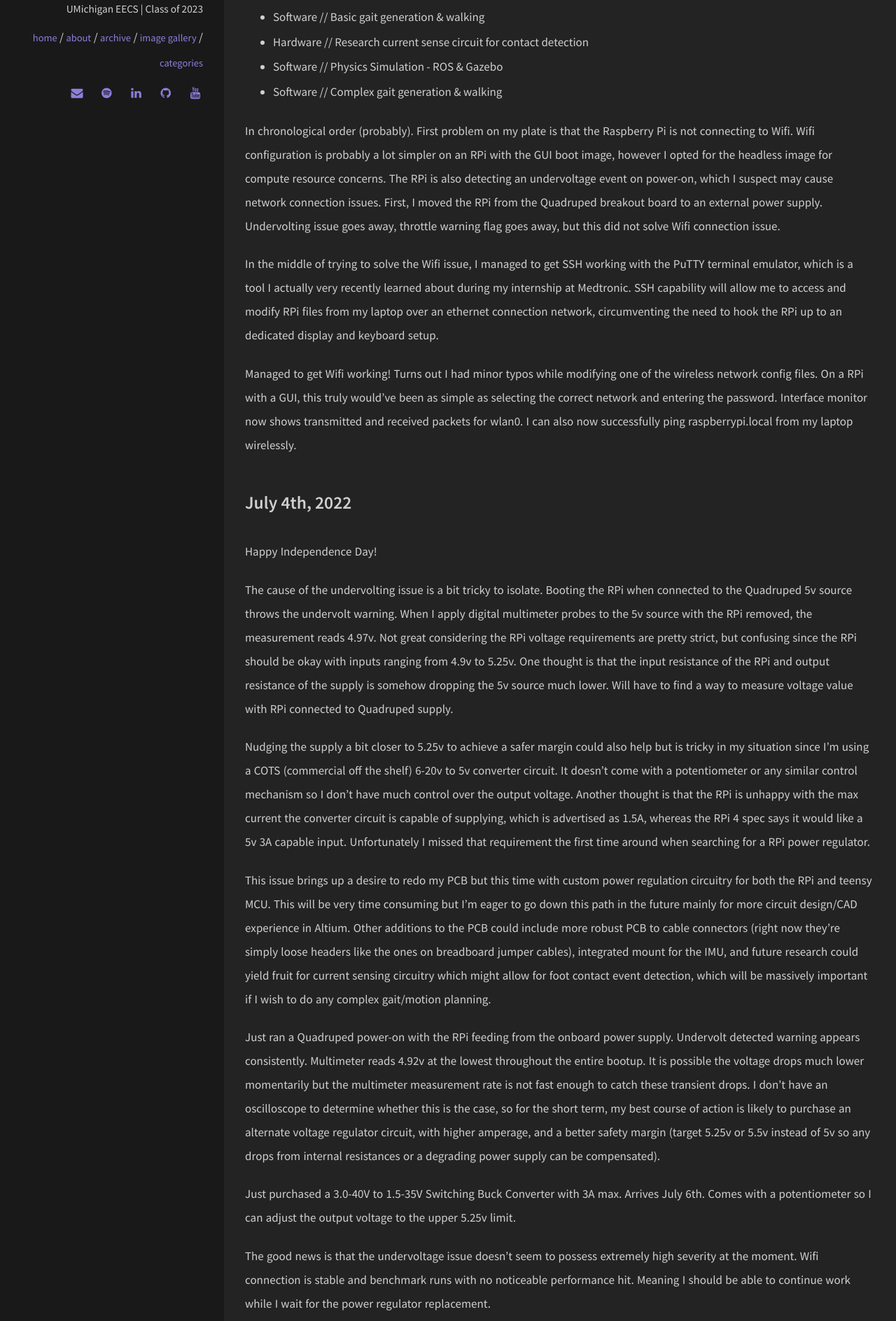
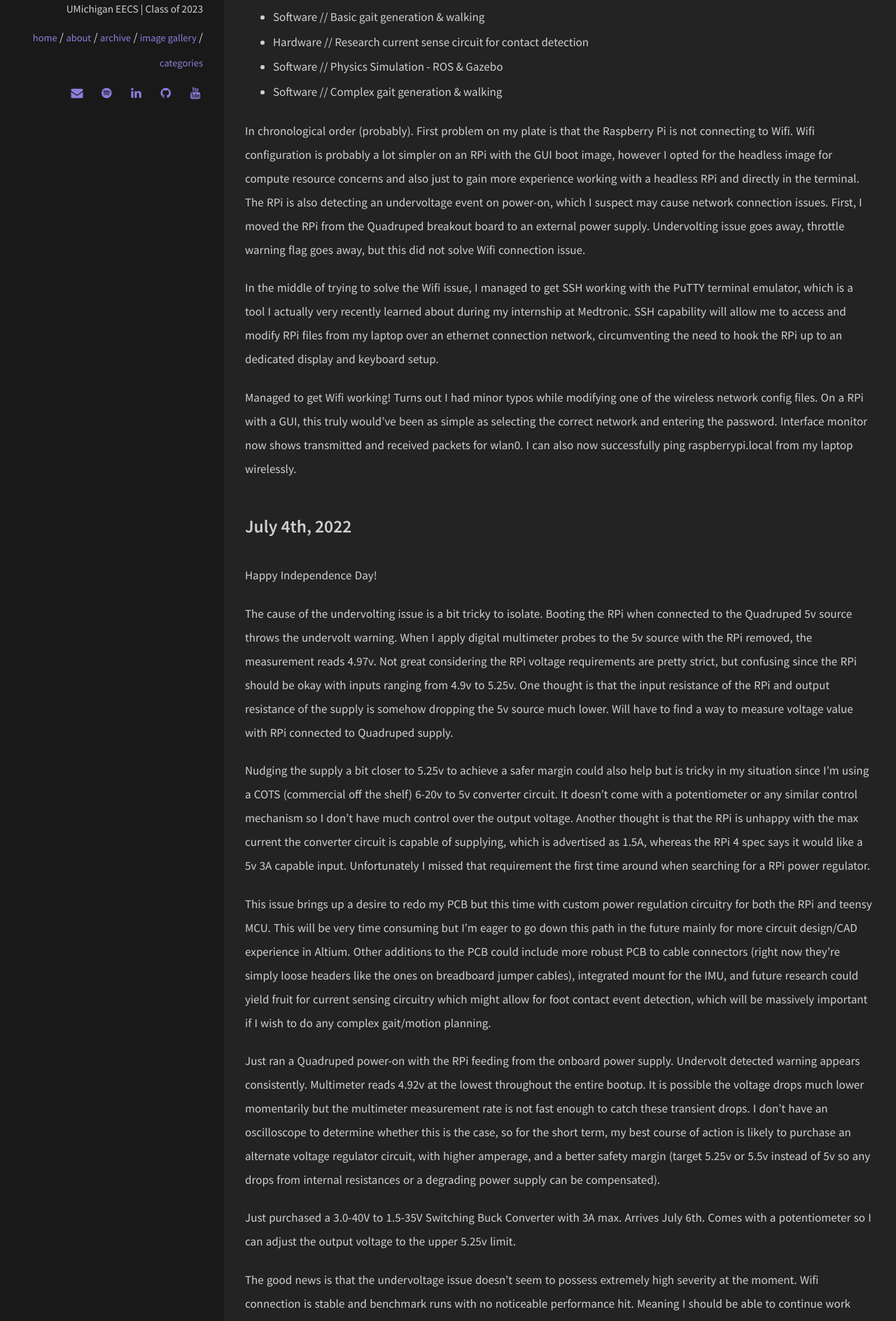
Before and after one commit to uynitsuj/uynitsuj.github.io, a Jekyll site: the page built from _posts/2022-07-03-quadruped-documentation.md, in a window 1280 px wide. Shown: the part 976-2864 px from the top of the page at 70% size. Built offline with Jekyll 4.4.1, drawn with Linux system fonts in a browser that asks for light colours.

Commit message:
Update 2022-07-03-quadruped-documentation.md

```diff
--- a/_posts/2022-07-03-quadruped-documentation.md
+++ b/_posts/2022-07-03-quadruped-documentation.md
@@ -21,7 +21,7 @@ Current roadmap consists of:
 * Software // Complex gait generation & walking
 
 
-In chronological order (probably). First problem on my plate is that the Raspberry Pi is not connecting to Wifi. Wifi configuration is probably a lot simpler on an RPi with the GUI boot image, however I opted for the headless image for compute resource concerns. The RPi is also detecting an undervoltage event on power-on, which I suspect may cause network connection issues.
+In chronological order (probably). First problem on my plate is that the Raspberry Pi is not connecting to Wifi. Wifi configuration is probably a lot simpler on an RPi with the GUI boot image, however I opted for the headless image for compute resource concerns and also just to gain more experience working with a headless RPi and directly in the terminal. The RPi is also detecting an undervoltage event on power-on, which I suspect may cause network connection issues.
 First, I moved the RPi from the Quadruped breakout board to an external power supply. Undervolting issue goes away, throttle warning flag goes away, but this did not solve Wifi connection issue.
 
 In the middle of trying to solve the Wifi issue, I managed to get SSH working with the PuTTY terminal emulator, which is a tool I actually very recently learned about during my internship at Medtronic. SSH capability will allow me to access and modify RPi files from my laptop over an ethernet connection network, circumventing the need to hook the RPi up to an dedicated display and keyboard setup.
```
